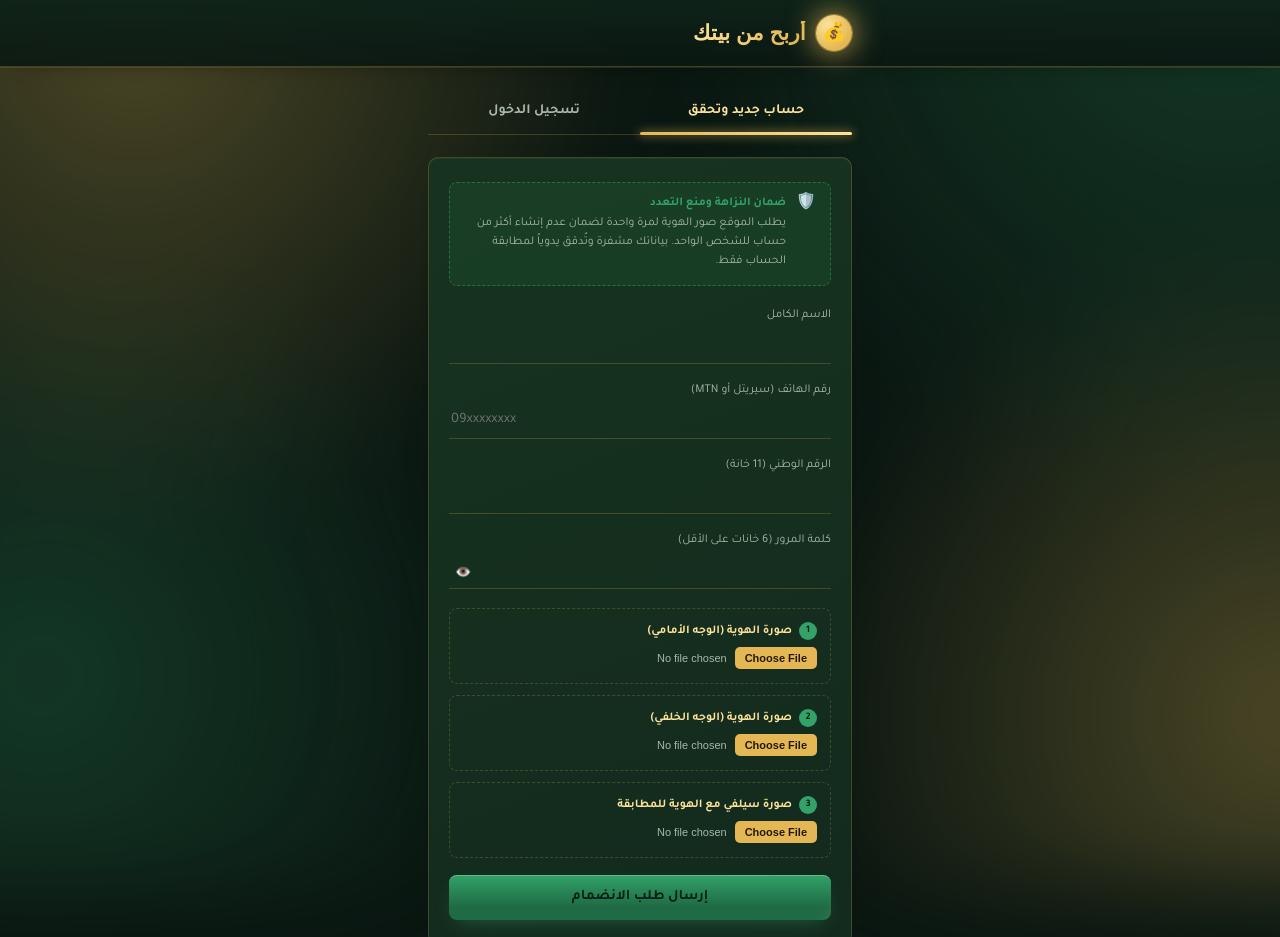
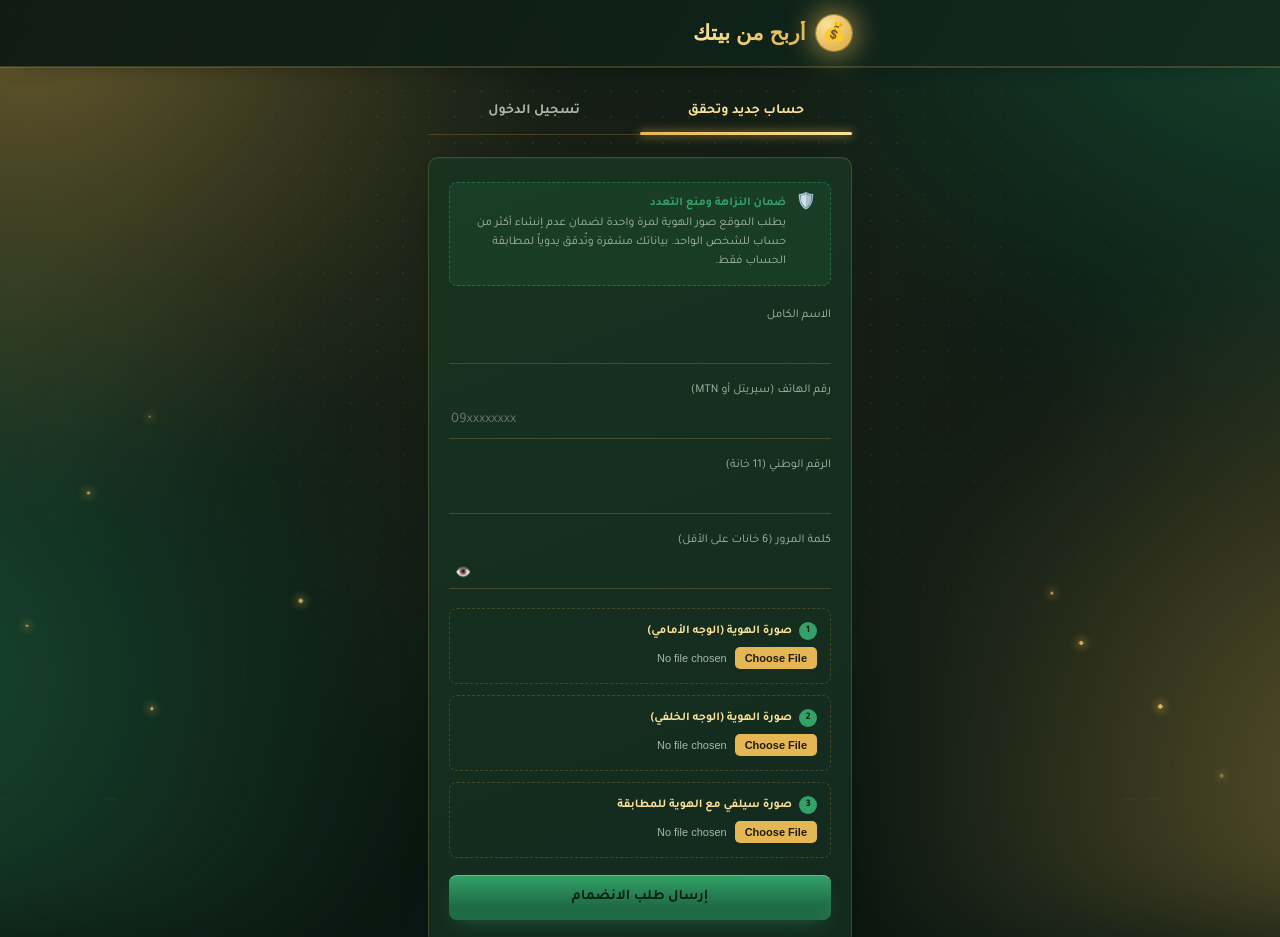
Before and after one commit to jessicalaurencarter8-tech/earnsy, a website: page public/index.html in a window 1280 px wide. Shown: the top 937 px of the page. Drawn offline with Linux system fonts and the light colour scheme; a web font is replaced by a local one.

Commit message:
Enhance background effects and header styling
Updated background glow effects and animations for improved visual appeal. Adjusted header gradient and box shadow for better aesthetics.

```diff
--- a/public/index.html
+++ b/public/index.html
@@ -23,30 +23,53 @@
     margin:0; color:var(--ink); font-family:'Tajawal',sans-serif; min-height:100vh;
     background-color:var(--bg-deep); position:relative; overflow-x:hidden;
   }
-  /* أضواء خلفية متوهجة تتحرك ببطء — إحساس فخامة حي بدل خلفية ثابتة */
+  /* أضواء خلفية متوهجة كبيرة ومتشبعة، تتحرك وتنجرف باستمرار */
   body::before{
-    content:''; position:fixed; inset:-10%; z-index:0; pointer-events:none;
+    content:''; position:fixed; inset:-15%; z-index:0; pointer-events:none;
     background:
-      radial-gradient(circle at 18% 12%, var(--gold-glow), transparent 32%),
-      radial-gradient(circle at 88% 6%, var(--emerald-glow), transparent 34%),
-      radial-gradient(circle at 12% 78%, var(--emerald-glow), transparent 30%),
-      radial-gradient(circle at 92% 82%, var(--gold-glow), transparent 30%);
-    filter:blur(40px); opacity:.55;
-    animation:driftLights 16s ease-in-out infinite alternate;
+      radial-gradient(circle at 15% 10%, rgba(228,183,84,.5), transparent 30%),
+      radial-gradient(circle at 90% 0%, rgba(50,162,104,.45), transparent 32%),
+      radial-gradient(circle at 8% 75%, rgba(50,162,104,.4), transparent 30%),
+      radial-gradient(circle at 95% 85%, rgba(228,183,84,.42), transparent 30%),
+      radial-gradient(circle at 50% 45%, rgba(228,183,84,.12), transparent 45%);
+    filter:blur(50px); opacity:.9;
+    animation:driftLights 14s ease-in-out infinite alternate;
+  }
+  /* شبكة نقاط ذهبية خفيفة جداً تعطي عمق فخم بدون تشتيت */
+  body::after{
+    content:''; position:fixed; inset:0; z-index:0; pointer-events:none; opacity:.5;
+    background-image:radial-gradient(rgba(228,183,84,.35) 1px, transparent 1px);
+    background-size:26px 26px;
+    mask-image:radial-gradient(circle at 50% 30%, rgba(0,0,0,.7), transparent 75%);
   }
   @keyframes driftLights{
     0%{transform:translate(0,0) scale(1);}
-    100%{transform:translate(-2%,2%) scale(1.06);}
+    100%{transform:translate(-3%,3%) scale(1.1);}
+  }
+  .particles-field{position:fixed; inset:0; z-index:0; pointer-events:none; overflow:hidden;}
+  .spark{
+    position:absolute; bottom:-10px; border-radius:50%;
+    background:radial-gradient(circle, var(--gold-bright), var(--gold) 60%, transparent 75%);
+    box-shadow:0 0 8px 2px var(--gold-glow);
+    animation-name:floatUp; animation-timing-function:linear; animation-iteration-count:infinite;
+  }
+  @keyframes floatUp{
+    0%{transform:translateY(0) translateX(0); opacity:0;}
+    8%{opacity:.9;}
+    92%{opacity:.5;}
+    100%{transform:translateY(-108vh) translateX(var(--drift, 20px)); opacity:0;}
   }
   .serif{font-family:'Aref Ruqaa', serif;}
   .wrap{max-width:460px; margin:0 auto; padding:0 18px 60px; position:relative; z-index:1;}
 
   header.topbar{
-    background:linear-gradient(180deg, rgba(15,35,25,.97), rgba(11,23,18,.9));
+    background:linear-gradient(120deg, rgba(19,42,30,.97), rgba(11,23,18,.94), rgba(19,42,30,.97));
+    background-size:220% 220%; animation:headerSweep 10s ease infinite;
     backdrop-filter:blur(6px);
     border-bottom:1px solid var(--line); position:sticky; top:0; z-index:40;
-    box-shadow:0 1px 0 rgba(228,183,84,.15), 0 8px 24px -18px rgba(0,0,0,.8);
+    box-shadow:0 1px 0 rgba(228,183,84,.2), 0 8px 24px -18px rgba(0,0,0,.8);
   }
+  @keyframes headerSweep{0%{background-position:0% 50%;} 50%{background-position:100% 50%;} 100%{background-position:0% 50%;}}
   .topbar-inner{max-width:460px; margin:0 auto; padding:15px 18px; display:flex; align-items:center; justify-content:space-between; position:relative; z-index:1;}
   .brand{display:flex; align-items:center; gap:10px;}
   .brand-mark{
@@ -155,18 +178,23 @@
   .btn-ghost:hover{border-color:var(--gold-deep); color:var(--gold-bright);}
 
   .ledger-card{
-    border:1px solid var(--line); border-radius:14px; padding:26px 20px; margin-bottom:28px;
+    border:1px solid var(--line); border-radius:16px; padding:28px 20px; margin-bottom:30px;
     background:linear-gradient(165deg, var(--panel-alt) 0%, var(--panel) 75%);
-    box-shadow:0 20px 40px -22px rgba(0,0,0,.8), 0 0 30px -12px var(--gold-glow), inset 0 1px 0 rgba(255,255,255,.05);
+    box-shadow:0 24px 48px -24px rgba(0,0,0,.85), inset 0 1px 0 rgba(255,255,255,.06);
     position:relative; overflow:hidden;
   }
   .ledger-card::before{
-    content:''; position:absolute; inset:0; pointer-events:none; opacity:.7;
-    background:radial-gradient(circle at 100% 0%, rgba(228,183,84,.14) 0%, transparent 55%);
+    content:''; position:absolute; inset:-2px; pointer-events:none; z-index:0; border-radius:17px;
+    background:conic-gradient(from 0deg, var(--gold-bright), transparent 25%, transparent 50%, var(--emerald-bright), transparent 75%, var(--gold-bright));
+    opacity:.55; filter:blur(10px);
+    animation:ringSpin 7s linear infinite;
   }
+  .ledger-card > *{position:relative; z-index:1;}
   .ledger-card::after{
-    content:''; position:absolute; inset:5px; pointer-events:none; border:1px solid rgba(228,183,84,.18); border-radius:9px;
+    content:''; position:absolute; inset:2px; pointer-events:none; z-index:0; border-radius:14px;
+    background:linear-gradient(165deg, var(--panel-alt) 0%, var(--panel) 75%);
   }
+  @keyframes ringSpin{to{transform:rotate(360deg);}}
   .ledger-top{display:flex; align-items:center; justify-content:space-between; gap:14px; position:relative;}
   .seal{
     width:110px; height:110px; border-radius:50%; flex:none; position:relative;
@@ -290,6 +318,7 @@
 
 </head>
 <body>
+<div class="particles-field" id="particlesField"></div>
 
 <header class="topbar">
   <div class="topbar-inner">
@@ -830,6 +859,26 @@
 
   if (token) loadUserData();
   window.addEventListener('load', () => switchTab('register'));
+
+  // توليد جسيمات ضوئية ذهبية عائمة بمواضع وسرعات عشوائية — حركة مستمرة بالخلفية
+  (function spawnParticles() {
+    const field = document.getElementById('particlesField');
+    if (!field) return;
+    const count = 16;
+    for (let i = 0; i < count; i++) {
+      const s = document.createElement('span');
+      s.className = 'spark';
+      const size = 2 + Math.random() * 3;
+      s.style.width = size + 'px';
+      s.style.height = size + 'px';
+      s.style.left = Math.random() * 100 + '%';
+      s.style.setProperty('--drift', (Math.random() * 60 - 30) + 'px');
+      const duration = 9 + Math.random() * 10;
+      s.style.animationDuration = duration + 's';
+      s.style.animationDelay = (Math.random() * duration) + 's';
+      field.appendChild(s);
+    }
+  })();
 </script>
 </body>
 </html>
```
